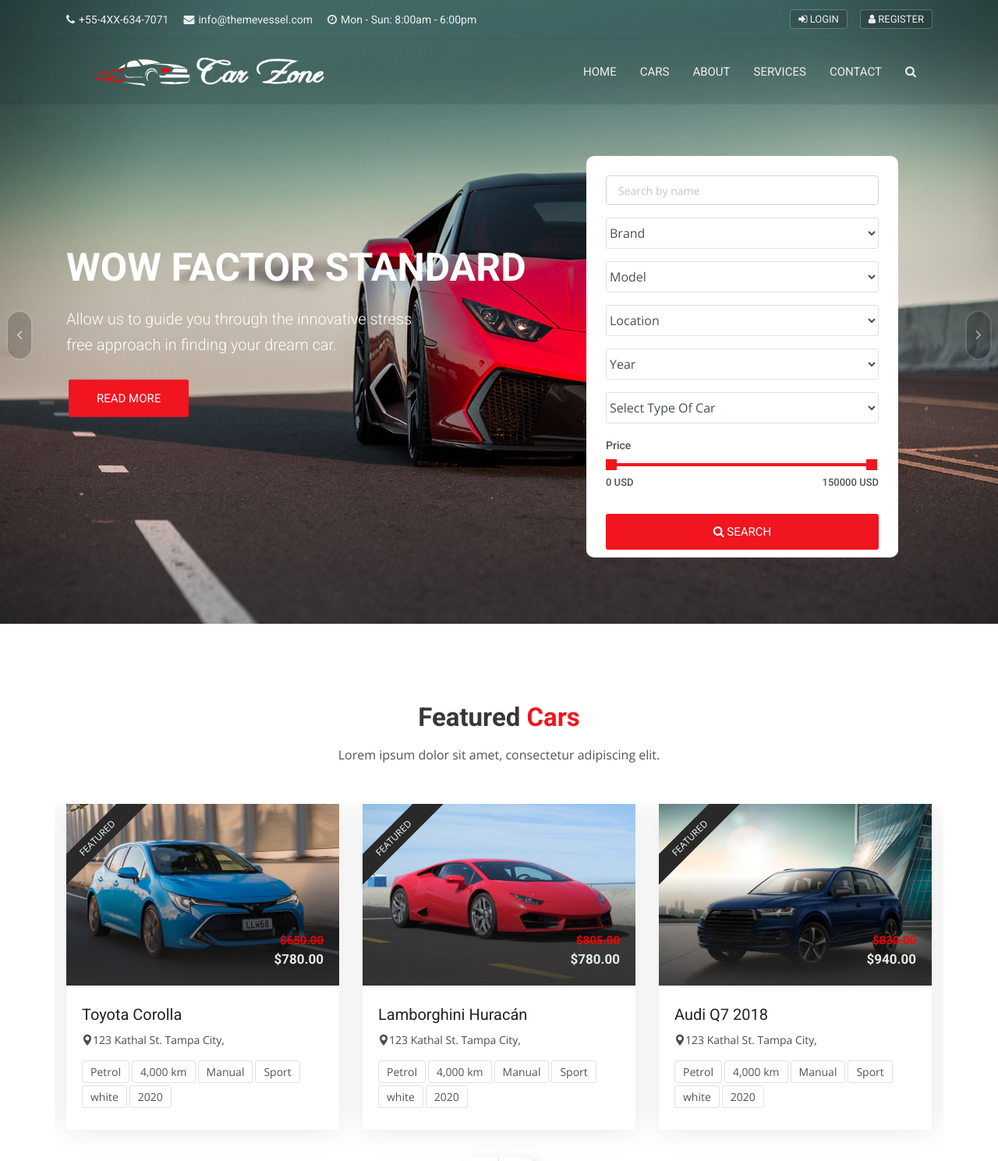
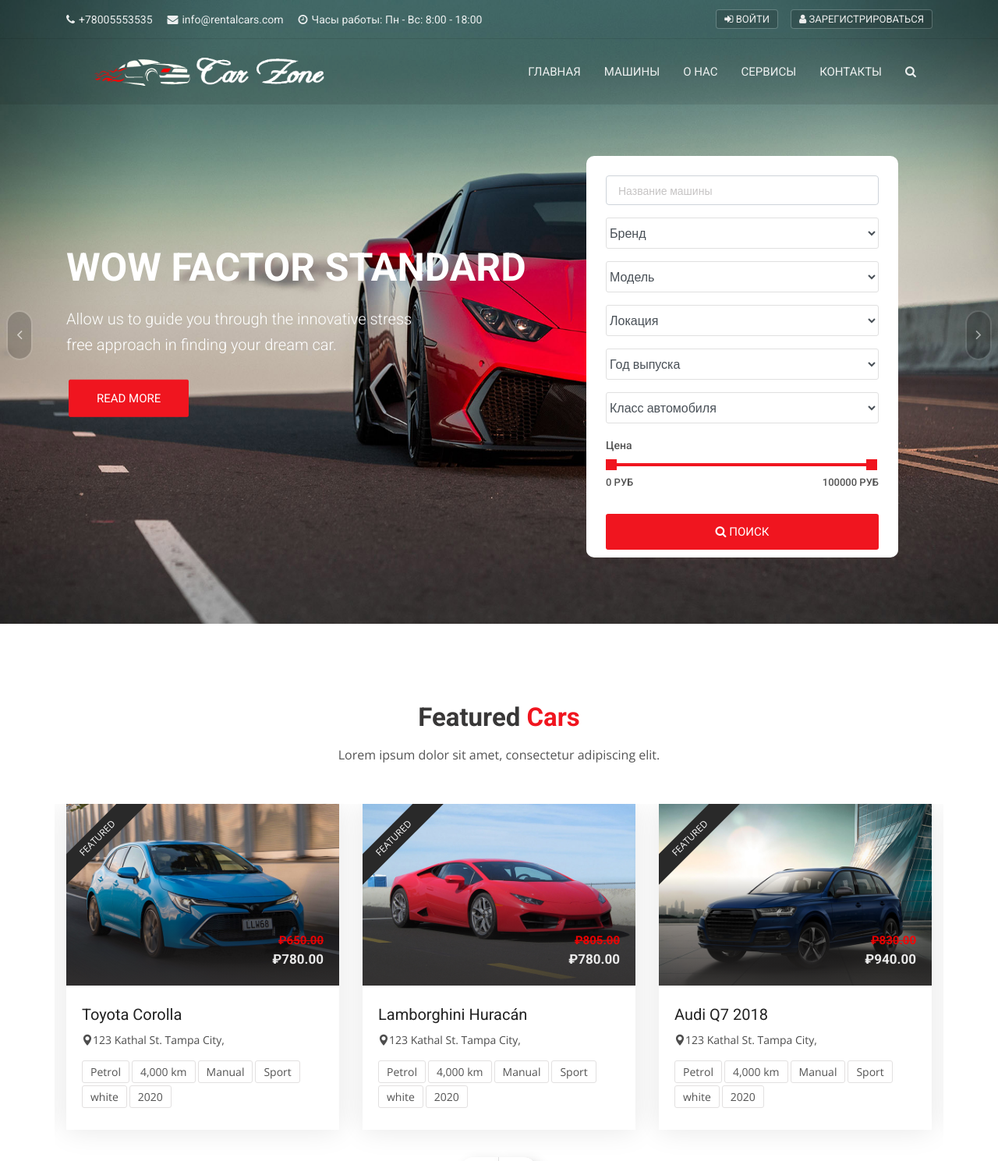
Before and after one commit to Mayzer7/Car-Rental-Site, a Django app: page / in a window 1280 px wide. Shown: the top 1489 px of the page at 78% size. Run offline with Django 5.2, Linux system fonts and the light colour scheme; data comes from the database, SQL or seed files in the repository; some libraries are stand-ins or nearby versions.

Commit message:
Added  RU language

```diff
--- a/cars/models.py
+++ b/cars/models.py
@@ -5,7 +5,7 @@ from django.db import models
 class Car(models.Model):
     name = models.CharField(max_length=255, verbose_name="Название машины")
     brand = models.CharField(max_length=20, null=True, blank=True, verbose_name="Брэнд")
-    # model = models.CharField(max_length=20, null=True, blank=True, verbose_name="Модель")
+    model = models.CharField(max_length=20, null=True, blank=True, verbose_name="Модель")
     mileage = models.PositiveIntegerField(verbose_name="Пробег (в км)")
     year = models.PositiveIntegerField(verbose_name="Год выпуска")
     transmission = models.CharField(max_length=50, verbose_name="Привод", choices=(
@@ -13,7 +13,7 @@ class Car(models.Model):
         ('automatic', 'Automatic')
     ))
     location = models.CharField(max_length=255, verbose_name="Адрес")
-    car_type = models.CharField(max_length=50, verbose_name="Тип машины", choices=(
+    car_type = models.CharField(max_length=50, verbose_name="Класс автомобиля", choices=(
         ('sedan', 'Sedan'),
         ('suv', 'SUV'),
         ('truck', 'Truck'),
--- a/cars/templates/cars/latest_cars.html
+++ b/cars/templates/cars/latest_cars.html
@@ -58,7 +58,7 @@
                             <p class="cartype">{{ car.car_type }}</p>
                         </div>
                         <div class="pull-right">
-                            <p class="price">${{ car.price }}</p>
+                            <p class="price">₽{{ car.price }}</p>
                         </div>
                     </div>
                 </div>
--- a/main/templates/main/index.html
+++ b/main/templates/main/index.html
@@ -43,60 +43,66 @@
         <div class="search-box-4 sb-8">
             <form action="{% url "cars:search_car" %}" method="get">
                 <div class="form-group">
-                    <input type="text" name="keyword" placeholder="Search by name" class="form-control">
+                    <input type="text" name="keyword" placeholder="Название машины" class="form-control">
                 </div>
                 <div class="form-group">
                     <select class="form-control search-fields" name="select-brand">
-                        <option selected="true" disabled="disabled">Brand</option>
-                        <option>Audi</option>
-                        <option>BMW</option>
-                        <option>Honda</option>
-                        <option>Nissan</option>
+                        <option selected="true" disabled="disabled">Бренд</option>
+                        {% for car in latest_cars %}
+                            {% if car.brand %}
+                                <option>{{ car.brand}}</option>
+                            {% endif %}
+                        {% endfor %}
                     </select>
                 </div>
                 <div class="form-group">
                     <select class="form-control search-fields" name="select-make">
-                        <option selected="true" disabled="disabled">Model</option>
-                        <option>BMW</option>
-                        <option>Honda</option>
-                        <option>Lamborghini Huracán</option>
-                        <option>Sports Car</option>
+                        <option selected="true" disabled="disabled">Модель</option>
+                        {% for car in latest_cars %}
+                            {% if car.model %}
+                                <option>{{ car.model}}</option>
+                            {% endif %}
+                        {% endfor %}
                     </select>
                 </div>
                 <div class="form-group">
                     <select class="form-control search-fields" name="select-location">
-                        <option selected="true" disabled="disabled">Location</option>
-                        <option>United States</option>
-                        <option>United Kingdom</option>
+                        <option selected="true" disabled="disabled">Локация</option>
+                        {% for car in latest_cars %}
+                            {% if car.location %}
+                                <option>{{ car.location}}</option>
+                            {% endif %}
+                        {% endfor %}
                     </select>
                 </div>
                 <div class="form-group">
                     <select class="form-control search-fields" name="select-year">
-                        <option selected="true" disabled="disabled">Year</option>
-                        <option>2016</option>
-                        <option>2017</option>
-                        <option>2018</option>
-                        <option>2019</option>
+                        <option selected="true" disabled="disabled">Год выпуска</option>
+                        {% for car in latest_cars %}
+                            {% if car.year %}
+                                <option>{{ car.year}}</option>
+                            {% endif %}
+                        {% endfor %}
                     </select>
                 </div>
                 <div class="form-group">
                     <select class="form-control search-fields" name="select-type">
-                        <option selected="true" disabled="disabled">Select Type Of Car</option>
-                        <option>Sedan</option>
-                        <option>Sports</option>
-                        <option>Hatchback</option>
-                        <option>Pickup Truck</option>
-                        <option>SUV</option>
+                        <option selected="true" disabled="disabled">Класс автомобиля</option>
+                        {% for car in latest_cars %}
+                            {% if car.car_type %}
+                                <option>{{ car.car_type}}</option>
+                            {% endif %}
+                        {% endfor %}
                     </select>
                 </div>
                 <div class="range-slider clearfix">
-                    <label>Price</label>
-                    <div data-min="0" data-max="150000" data-min-name="min_price" data-max-name="max_price" data-unit="USD" class="range-slider-ui ui-slider"></div>
+                    <label>Цена</label>
+                    <div data-min="0" data-max="100000" data-min-name="min_price" data-max-name="max_price" data-unit="РУБ" class="range-slider-ui ui-slider"></div>
                     <input type="hidden" id="min_price">
                     <input type="hidden" id="max_price">
                 </div>
                     <button class="btn btn-block button-theme btn-md">
-                        <i class="fa fa-search"></i> Search
+                        <i class="fa fa-search"></i> Поиск
                     </button>
                 </div>
             </form>
@@ -135,9 +141,9 @@
                             <a href="car-details.html" class="car-img">
                                 <div class="tag-2">Featured</div>
                                 <div class="price-box">
-                                    <span class="del"><del>$805.00</del></span>
+                                    <span class="del"><del>₽805.00</del></span>
                                     <br>
-                                    <span>$780.00</span>
+                                    <span>₽780.00</span>
                                 </div>
                                 <img class="d-block w-100" src="{% static "img/car/car-1.jpg" %}" alt="car">
                             </a>
@@ -192,9 +198,9 @@
                             <a href="car-details.html" class="car-img">
                                 <div class="tag-2">Featured</div>
                                 <div class="price-box">
-                                    <span class="del"><del>$830.00</del></span>
+                                    <span class="del"><del>₽830.00</del></span>
                                     <br>
-                                    <span>$940.00</span>
+                                    <span>₽940.00</span>
                                 </div>
                                 <img class="d-block w-100" src="{% static "img/car/car-6.jpg" %}" alt="car">
                             </a>
@@ -250,9 +256,9 @@
                             <a href="car-details.html" class="car-img">
                                 <div class="tag-2">Featured</div>
                                 <div class="price-box">
-                                    <span class="del"><del>$820.00</del></span>
+                                    <span class="del"><del>₽820.00</del></span>
                                     <br>
-                                    <span>$980.00</span>
+                                    <span>₽980.00</span>
                                 </div>
                                 <img class="d-block w-100" src="{% static "img/car/car-5.jpg" %}" alt="car">
                             </a>
@@ -307,9 +313,9 @@
                             <a href="car-details.html" class="car-img">
                                 <div class="tag-2">Featured</div>
                                 <div class="price-box">
-                                    <span class="del"><del>$740.00</del></span>
+                                    <span class="del"><del>₽740.00</del></span>
                                     <br>
-                                    <span>$105.00</span>
+                                    <span>₽105.00</span>
                                 </div>
                                 <img class="d-block w-100" src="{% static "img/car/car-3.jpg" %}" alt="car">
                             </a>
@@ -364,9 +370,9 @@
                             <a href="car-details.html" class="car-img">
                                 <div class="tag-2">Featured</div>
                                 <div class="price-box">
-                                    <span class="del"><del>$805.00</del></span>
+                                    <span class="del"><del>₽805.00</del></span>
                                     <br>
-                                    <span>$780.00</span>
+                                    <span>₽780.00</span>
                                 </div>
                                 <img class="d-block w-100" src="{% static "img/car/car-2.jpg" %}" alt="car">
                             </a>
@@ -421,9 +427,9 @@
                             <a href="car-details.html" class="car-img">
                                 <div class="tag-2">Featured</div>
                                 <div class="price-box">
-                                    <span class="del"><del>$650.00</del></span>
+                                    <span class="del"><del>₽650.00</del></span>
                                     <br>
-                                    <span>$780.00</span>
+                                    <span>₽780.00</span>
                                 </div>
                                 <img class="d-block w-100" src="{% static "img/car/car-4.jpg" %}" alt="car">
                             </a>
@@ -567,7 +573,7 @@
                                 <img src="{% static "img/car-14.jpg" %}" alt="best-car" class="img-fluid modalLabel-2">
                                 <div class="sobuz">
                                     <div class="price-box" style="padding-bottom: 5px;">
-                                        <span class="del-2">$1050.00</span>
+                                        <span class="del-2">₽1050.00</span>
                                     </div>
                                     <div class="">
                                         <a href="car-details.html" class="btn btn-md btn-round btn-theme">Convertible</a>
@@ -602,7 +608,7 @@
                                         <li>Audi</li>
                                         <li>2020</li>
                                         <li>Brand New</li>
-                                        <li>$178,000</li>
+                                        <li>₽178,000</li>
                                     </ul>
                                 </section>
                                 <div class="description">
--- a/templates/base.html
+++ b/templates/base.html
@@ -57,22 +57,22 @@
             <div class="row">
                 <div class="col-lg-8 col-md-8 col-sm-7">
                     <div class="list-inline">
-                        <a href="tel:+55-4XX-634-7071"><i class="fa fa-phone"></i>+55-4XX-634-7071</a>
-                        <a href="tel:info@themevessel.com"><i class="fa fa-envelope"></i>info@themevessel.com</a>
-                        <a href="tel:info@themevessel.com"><i class="fa fa-clock-o"></i>Mon - Sun: 8:00am - 6:00pm</a>
+                        <a href="tel:+55-4XX-634-7071"><i class="fa fa-phone"></i>+78005553535</a>
+                        <a href="tel:info@rentalcars.com"><i class="fa fa-envelope"></i>info@rentalcars.com</a>
+                        <a href="tel:info@rentalcars.com"><i class="fa fa-clock-o"></i>Часы работы: Пн - Вс: 8:00 - 18:00</a>
                     </div>
                 </div>
                 <div class="col-lg-4 col-md-4 col-sm-5">
                     <ul class="top-social-media pull-right">
                         {% if user.is_authenticated %}
-                            <li><a href="#">Hello, {{ user.username }}</li>
-                            <li><a href="{% url "users:logout" %}">Exit</a></li>
+                            <li><a href="#">Привет, {{ user.username }}</li>
+                            <li><a href="{% url "users:logout" %}">Выход</a></li>
                         {% else %}
                             <li>
-                                <a href="{% url "users:login" %}" class="sign-in"><i class="fa fa-sign-in"></i> Login</a>
+                                <a href="{% url "users:login" %}" class="sign-in"><i class="fa fa-sign-in"></i> Войти</a>
                             </li>
                             <li>
-                                <a href="{% url "users:registration" %}" class="sign-in"><i class="fa fa-user"></i> Register</a>
+                                <a href="{% url "users:registration" %}" class="sign-in"><i class="fa fa-user"></i> Зарегистрироваться</a>
                             </li>
                         {% endif %}
                     </ul>
@@ -96,31 +96,31 @@
                     <ul class="navbar-nav ml-auto">
                         <li class="nav-item">
                             <a class="nav-link" href="{% url "main:index" %}">
-                                Home
+                                Главная
                             </a>
                         </li>
                         <li class="nav-item">
                             <a class="nav-link" href="{% url "cars:search_car" %}">
-                                Cars
+                                Машины
                             </a>
                         </li>
                         <li class="nav-item">
                             <a class="nav-link" href="{% url "main:about" %}">
-                                About
+                                О нас
                             </a>
                         </li>
                         <li class="nav-item">
                             <a class="nav-link" href="{% url "main:services" %}">
-                                Services
+                                Сервисы
                             </a>
                         </li>
 
 
                         <li class="nav-item dropdown">
-                            <a class="nav-link" href="{% url "main:contact" %}">Contact</a>
+                            <a class="nav-link" href="{% url "main:contact" %}">Контакты</a>
                         </li>
                         <li class="nav-item dropdown m-hide">
-                            <a href="#full-page-search" class="nav-link h-icon">
+                            <a href="#" class="nav-link h-icon">
                                 <i class="fa fa-search"></i>
                             </a>
                         </li>
```
Also changed, not shown: cars/templates/cars/car_found.html (+42 -34 lines), main/templates/main/about.html (+7 -3 lines), main/templates/main/contact.html (+32 -22 lines), main/templates/main/services.html (+7 -3 lines), users/templates/users/login.html (+4 -4 lines), users/templates/users/registration.html (+4 -4 lines), cars/forms.py (line endings or trailing spaces), cars/migrations/0003_alter_car_image.py (added), cars/migrations/0004_car_model.py (added), cars/views.py (line endings or trailing spaces), media/cars/car-1_kDnkknQ.jpg, media/cars/car-3_q7F6Pm3.jpg (added), media/cars/small-car-2_WaJHpEZ.jpg (added).
